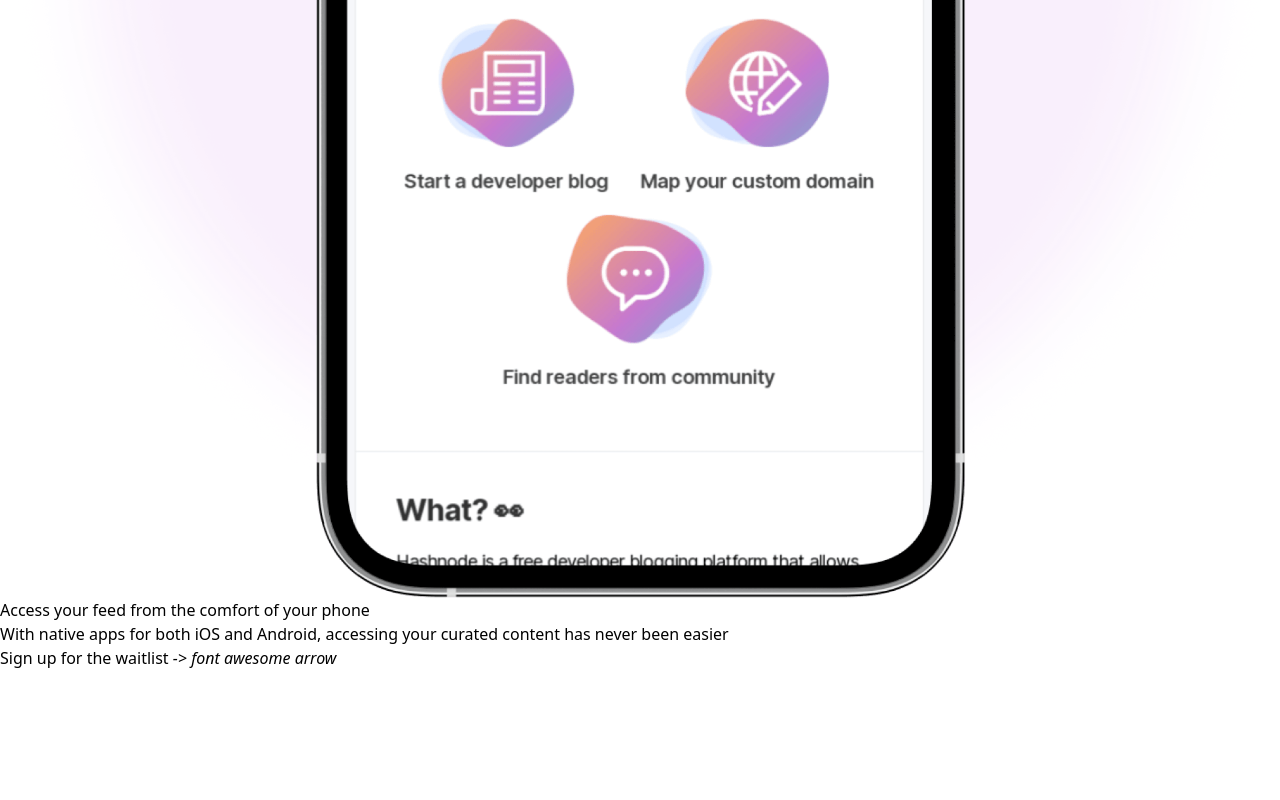
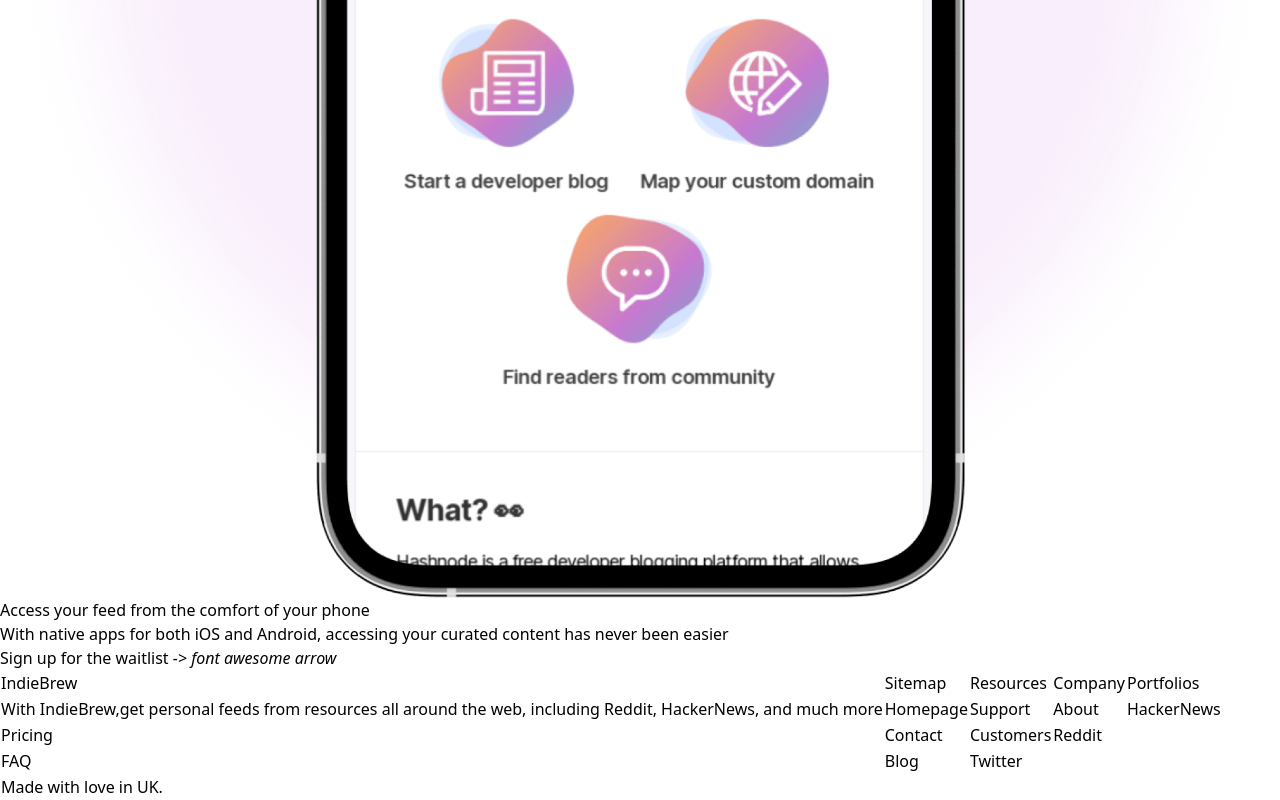
Before and after one commit to Ahmed7019/Indie-landing-page, a website: page index.html in a window 1280 px wide. Shown: the part 2821-3621 px from the top of the page. Before the commit the page ends 3491 px from the top, so only its background shows below. Drawn offline with Linux system fonts and the light colour scheme.

Commit message:
completed the footer using table elements

```diff
--- a/index.html
+++ b/index.html
@@ -40,7 +40,8 @@
             <div>
                 <div>
                     <h2>Curate your feed from dozens of resources.</h2>
-                    <p>We cover all major platforms where one could want to curate their feed from. Reddir, ProductHunt, IndieHackers, and so much more.</p>
+                    <p>We cover all major platforms where one could want to curate their feed from. Reddir, ProductHunt,
+                        IndieHackers, and so much more.</p>
                     <a href="#">See full list of resources </a>
                 </div>
                 <img src="Assets/Social Media Icons.png" alt="social media">
@@ -51,11 +52,77 @@
             <img src="Assets/Phone Mockup.png" alt="phone image">
             <div>
                 <h2>Access your feed from the comfort of your phone</h2>
-            <p>With native apps for both iOS and Android, accessing your curated content has never been easier</p>
-            <a href="signup.html">Sign up for the waitlist <i>-> font awesome arrow</i></a>
-        </div>
+                <p>With native apps for both iOS and Android, accessing your curated content has never been easier</p>
+                <a href="signup.html">Sign up for the waitlist <i>-> font awesome arrow</i></a>
+            </div>
         </section>
     </main>
+
+    <footer>
+        <table>
+            <thead>
+                <tr>
+                    <td>IndieBrew</td>
+                    <td>Sitemap</td>
+                    <td>Resources</td>
+                    <td>Company</td>
+                    <td>Portfolios</td>
+                </tr>
+            </thead>
+            <tbody>
+                <tr>
+                    <td>
+                        <p>With IndieBrew,get personal feeds from resources all around the web, including Reddit,
+                            HackerNews, and much more</p>
+                    </td>
+                    <td>
+                        <a href="#">Homepage</a>
+                    </td>
+                    <td>
+                        <a href="#">Support</a>
+                    </td>
+                    <td>
+                        <a href="#">About</a>
+                    </td>
+                    <td>
+                        <a href="#"> HackerNews</a>
+                    </td>
+                </tr>
+                <tr>
+                    <td>
+                        <a href="#">Pricing</a>
+                    </td>
+                    <td>
+                        <a href="#">Contact</a>
+                    </td>
+                    <td>
+                        <a href="#">Customers</a>
+                    </td>
+                    <td>
+                        <a href="#">Reddit</a>
+                    </td>
+                </tr>
+                <tr>
+                    <td>
+                        <a href="#">FAQ</a>
+                    </td>
+                    <td>
+                        <a href="#">Blog</a>
+                    </td>
+                    <td>
+                        <a href="#">Twitter</a>
+                    </td>
+                </tr>
+            </tbody>
+            <tfoot>
+                <tr>
+                    <td>
+                        Made with love in UK.
+                    </td>
+                </tr>
+            </tfoot>
+        </table>
+    </footer>
 </body>
 
 </html>
```
